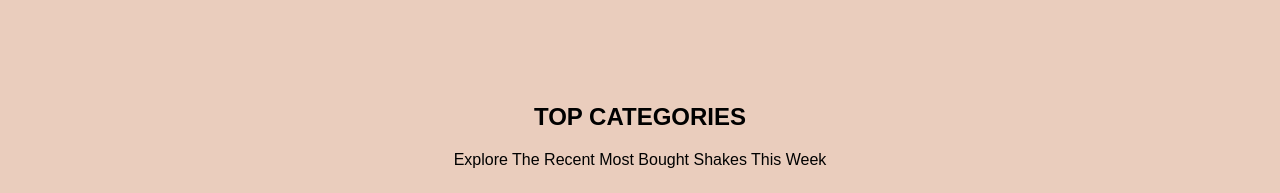
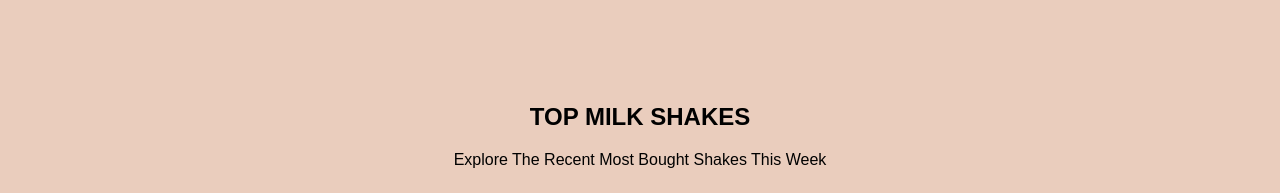
Before and after one commit to Vutlhari23/UI-React-Challenge5, a React (Vite) app: page / in a window 1280 px wide. Shown: the part 1125-1318 px from the top of the page. Built offline with nearby package versions, Linux system fonts and the light colour scheme.

Commit message:
text improved

```diff
--- a/src/App.tsx
+++ b/src/App.tsx
@@ -55,7 +55,7 @@ function App() {
         <Hero/>
         <Categories/>
 
-       <Text variant='h2' >TOP CATEGORIES</Text>
+       <Text variant='h2' >TOP MILK SHAKES</Text>
        <Text variant='p' >Explore The Recent Most Bought Shakes This Week</Text>
 
       <MilkshakeStock milkshakes={milkshake}/>
--- a/src/Components/HeroSection/Hero.module.css
+++ b/src/Components/HeroSection/Hero.module.css
@@ -25,6 +25,7 @@
     width: calc(100% - 1.3px);
     height: px;
     transform: rotate(180deg);
+    border: none;
 
 }
 
@@ -38,6 +39,7 @@
     line-height: 0;
      width: calc(100% + 1.3px);
     height: 150px;
+    border: none;
 }
 
 .hero-content{
@@ -59,6 +61,7 @@
     font-weight: 600;
     margin: 0px;
     transition: all 0.3s ease;
+
 }
 .btn:hover{
     background-color: #f8ca9a;
```
